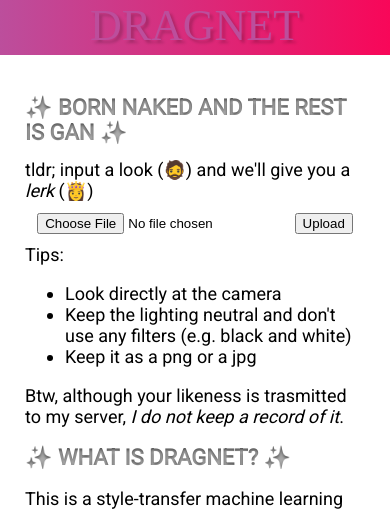
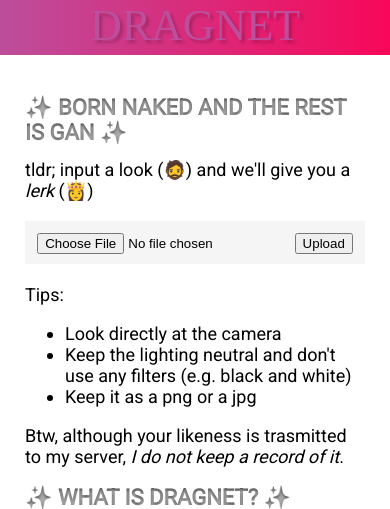
Before and after one commit to jeremyadamsfisher/dragnet, a Flask app: page / in a window 390 px wide. Shown: the top 509 px of the page. Run offline with Flask 2, Linux system fonts and the light colour scheme; parts of the project's set-up code (start-up, migrations or seed data) failed here and were passed over; some web fonts are replaced.

Commit message:
small style tweak

```diff
--- a/app/static/css/style_1_4.css
+++ b/app/static/css/style_1_4.css
@@ -101,13 +101,13 @@ a {
     padding: 20px;
     margin: 20px auto;
     text-align: center;
+    background: whitesmoke;
 }
 @media only screen and (max-width: 1025px) {
     #photo-upload {
         padding: 0px;
         padding-top: 10px;
         padding-bottom: 10px;
-        margin: 0px;
         text-align: center;
     }
 }
```
